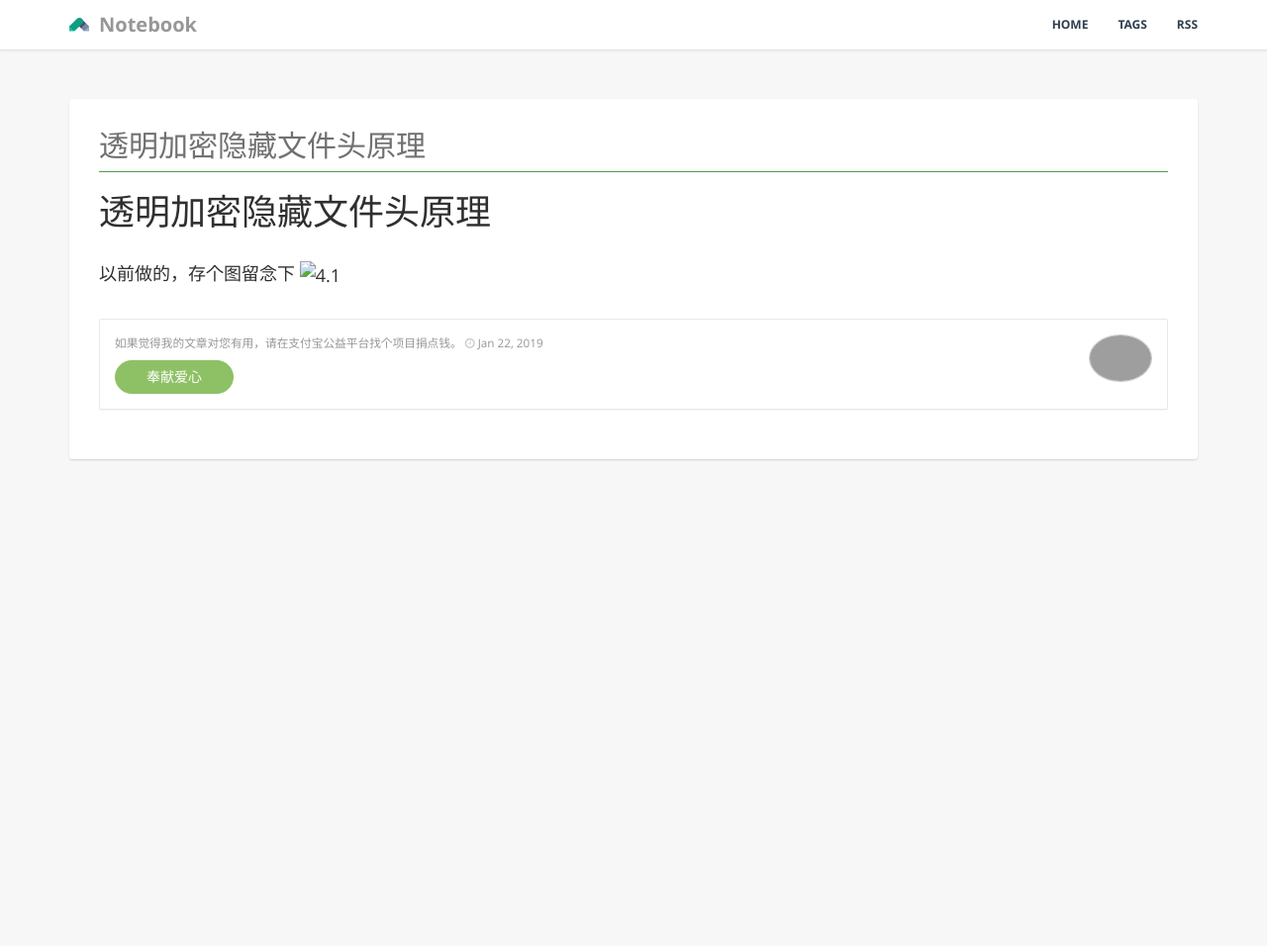
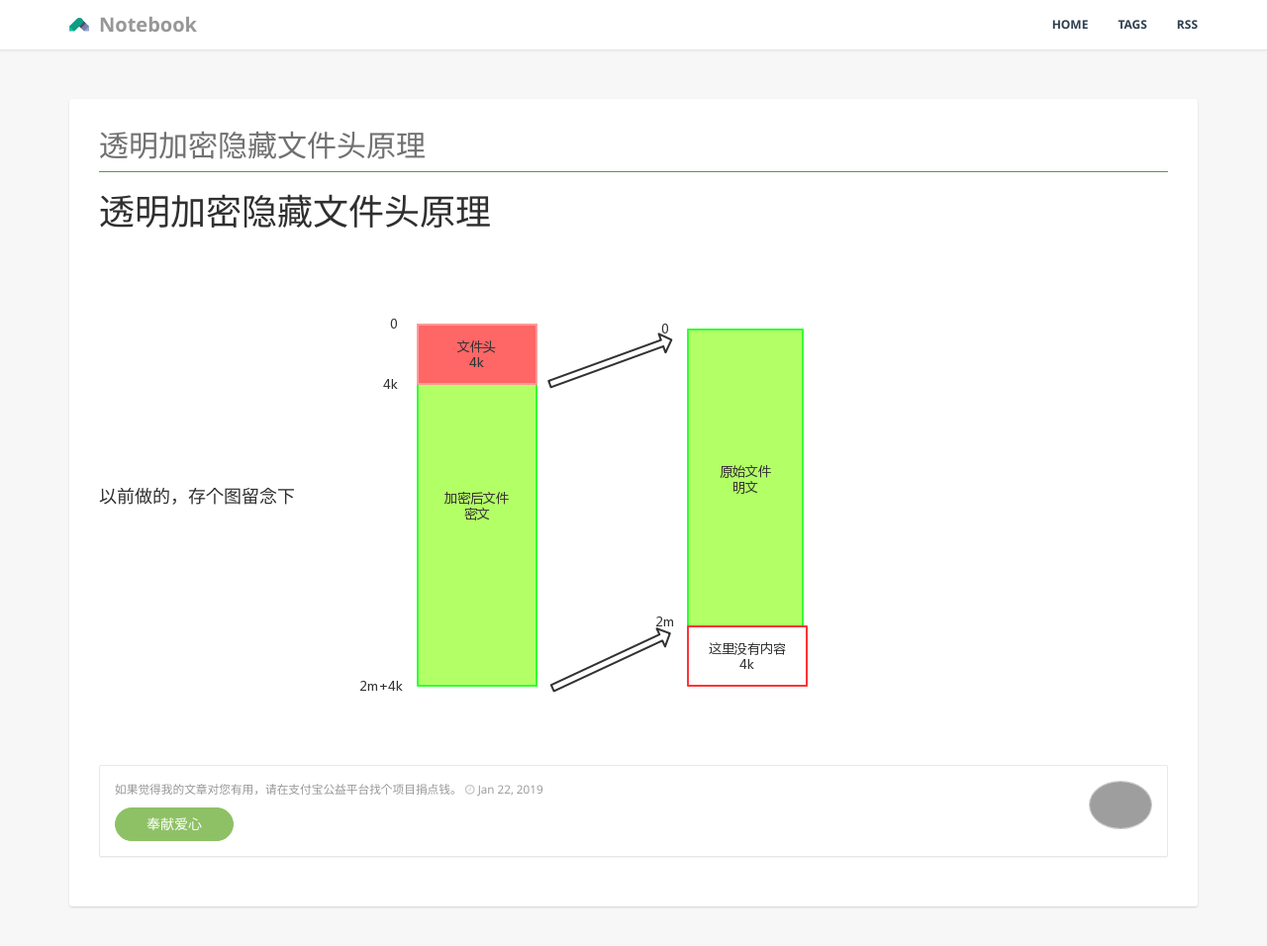
Before and after one commit to dong1224/dong1224.github.io, a Jekyll site: the page built from _posts/201901/2019-01-22-透明加密隐藏文件头原理.md, in a window 1280 px wide and 961 px high. Shown: the top 956 px of the window at 99% size. Built offline with Jekyll 4.4.1, drawn with Linux system fonts in a browser that asks for light colours; our own code applies the rules of GitHub Pages for plain Markdown files; grey boxes are pictures that could not be loaded.

Commit message:
file head

```diff
--- a/_posts/201901/2019-01-22-透明加密隐藏文件头原理.md
+++ b/_posts/201901/2019-01-22-透明加密隐藏文件头原理.md
@@ -1,4 +1,4 @@
 # 透明加密隐藏文件头原理
 
 以前做的，存个图留念下
-![4.1]()
+![4.1](https://github.com/dong1224/dong1224.github.io/blob/master/_posts/201901/4.1.png?raw=true)
```
